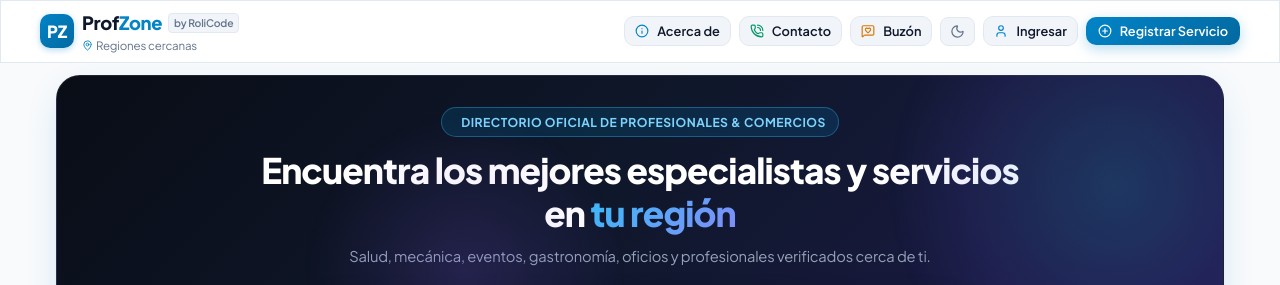
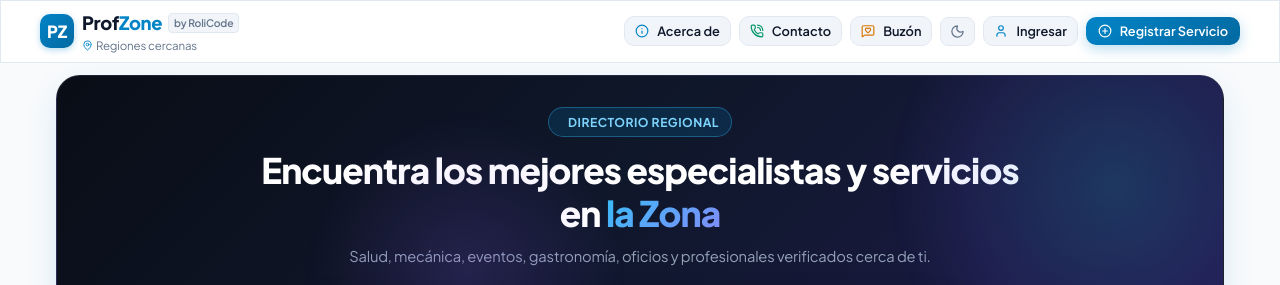
Before and after one commit to IngeniUriDev/profzone-web, a React (Vite) app: page / in a window 1280 px wide. Shown: the top 285 px of the page. Built offline with nearby package versions, Linux system fonts and the light colour scheme; no server answers; the database is empty.

Commit message:
chore: actualizar texto de hero a Directorio Regional y la Zona

```diff
--- a/src/App.tsx
+++ b/src/App.tsx
@@ -334,13 +334,13 @@ export function App() {
           <div style={{ maxWidth: '780px', margin: '0 auto', textAlign: 'center' }}>
             <div className="hero-pill-badge">
               <span className="hero-pulse-dot" />
-              <span>Directorio Oficial de Profesionales & Comercios</span>
+              <span>Directorio Regional</span>
             </div>
 
             <h1 className="hero-title">
               Encuentra los mejores especialistas y servicios en{' '}
               <span className="hero-title-highlight">
-                {selectedMunicipality === 'TODOS' ? 'tu región' : selectedMunicipality}
+                {selectedMunicipality === 'TODOS' ? 'la Zona' : selectedMunicipality}
               </span>
             </h1>
 
```
